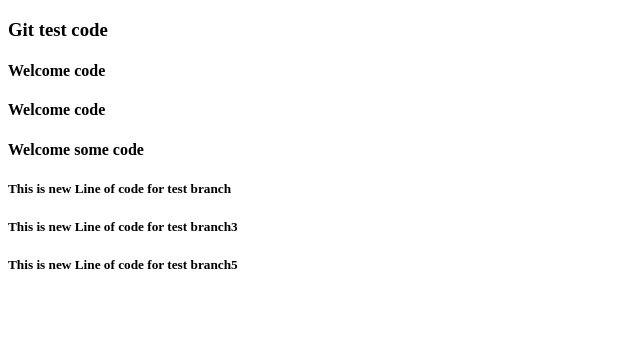
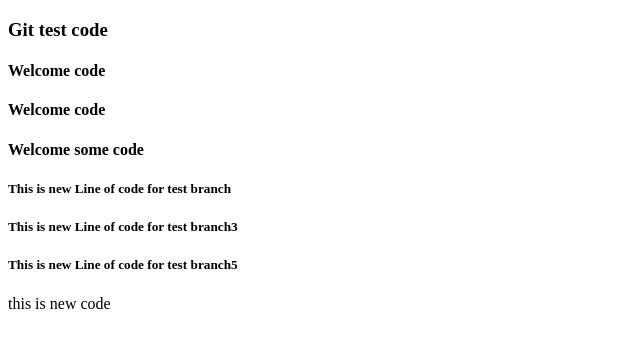
Before and after one commit to Yugal12345/test, a plain HTML site: page index.html in a window 1280 px wide. Shown: the whole page, without its empty margins (0-640 px from the left). Drawn offline with Linux system fonts and the light colour scheme.

Commit message:
Update index.html
test

```diff
--- a/index.html
+++ b/index.html
@@ -16,6 +16,7 @@
     <h5>This is new Line of code for test branch</h5>
     <h5>This is new Line of code for test branch3</h5>
     <h5>This is new Line of code for test branch5</h5>
+    this is new code
 </body>
 
 </html>
```
